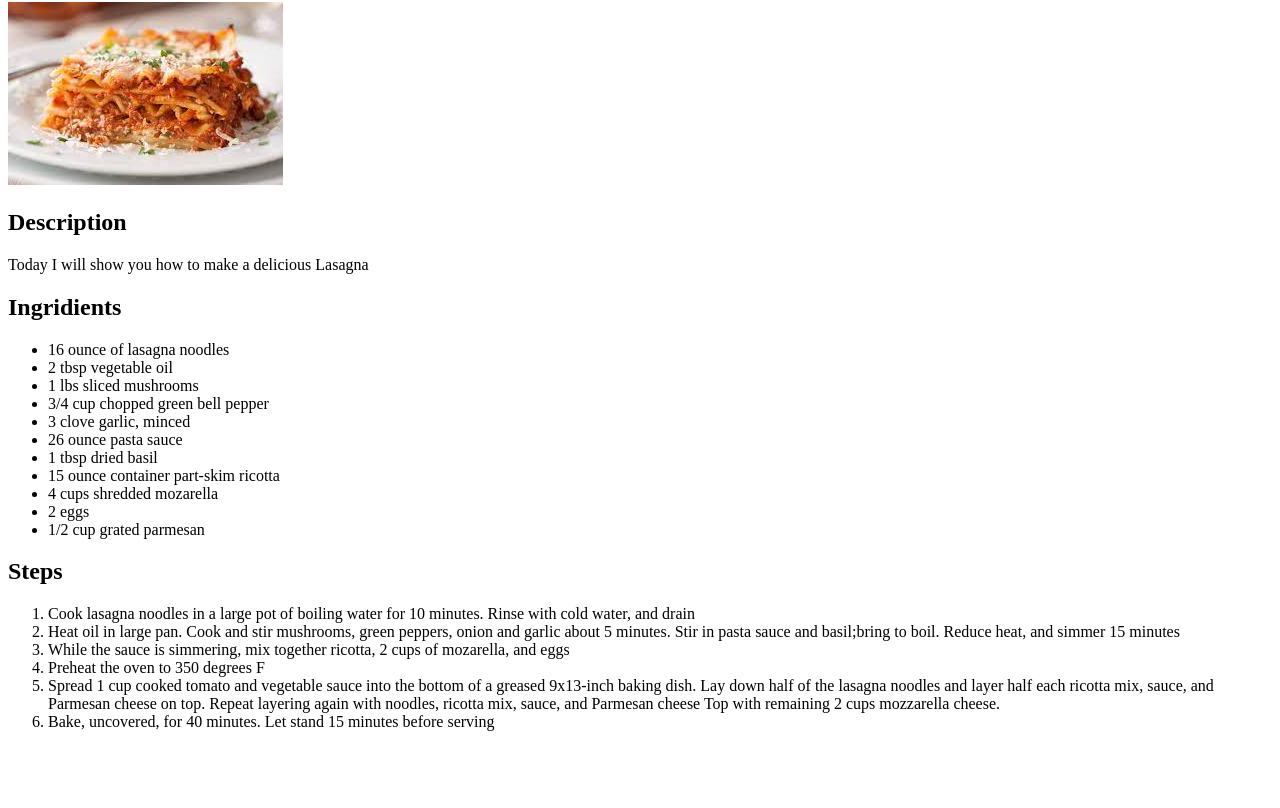
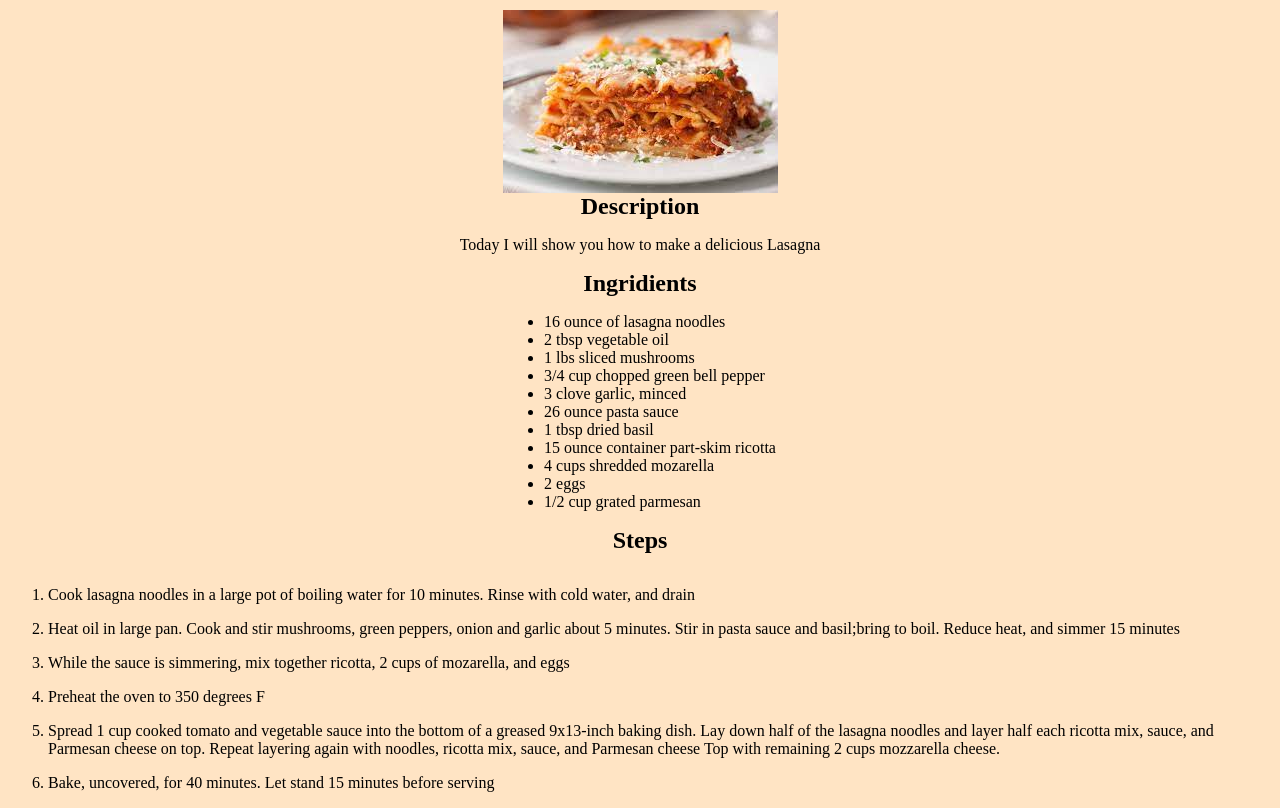
Before and after one commit to Manuhe-Negash/odin-recipes, a plain HTML site: page recipes/lasagna.html in a window 1280 px wide. Shown: the part 78-886 px from the top of the page. Before the commit the page ends 825 px from the top, so only its background shows below. Drawn offline with Linux system fonts and the light colour scheme.

Commit message:
Integrate css

```diff
--- /dev/null
+++ b/recipes/TomatoSaladRecipe.css
@@ -0,0 +1,19 @@
+body {
+    background-color: bisque;
+}
+.container {
+    height : 100vh;
+    display: flex;
+    flex-direction: column;
+    align-items: center;
+}
+
+h2 {
+    margin-top: 0;
+    margin-bottom: 0;
+}
+
+h3 {
+    margin-top: 0;
+    margin-bottom: 0;
+}
--- /dev/null
+++ b/recipes/burger.css
@@ -0,0 +1,14 @@
+body {
+    background-color: bisque;
+}
+.container {
+    height : 100vh;
+    display: flex;
+    flex-direction: column;
+    align-items: center;
+}
+
+h2 {
+    margin-top: 0;
+    margin-bottom: 0;
+}
--- /dev/null
+++ b/recipes/lasagna.css
@@ -0,0 +1,15 @@
+
+body {
+    background-color: bisque;
+}
+.container {
+    height : 100vh;
+    display: flex;
+    flex-direction: column;
+    align-items: center;
+}
+
+h2 {
+    margin-top: 0;
+    margin-bottom: 0;
+}
--- a/recipes/lasagna.html
+++ b/recipes/lasagna.html
@@ -3,8 +3,10 @@
 <head>
     <meta charset="UTF-8">
     <title>Lasagna Recipe</title>
+    <link rel="stylesheet" href="lasagna.css">
 </head>
 <body>
+    <div class="container">
       <h1>Lasagna recipe</h1>
       <img src="../images/download.jpg" alt="Lasagna image">
       <h2>Description</h2>
@@ -25,16 +27,18 @@
       </ul>
       <h2>Steps</h2>
       <ol>
-        <li>Cook lasagna noodles in a large pot of boiling water for 10 minutes. Rinse with cold water, and drain</li>
-        <li>Heat oil in large pan. Cook and stir mushrooms, green peppers, onion and garlic about 5 minutes. Stir in pasta sauce and basil;bring to boil. Reduce heat, and simmer 15 minutes</li>
-        <li>While the sauce is simmering, mix together ricotta, 2 cups of mozarella, and eggs</li>
-        <li>Preheat the oven to 350 degrees F</li>
-        <li>Spread 1 cup cooked tomato and vegetable sauce into the bottom of a greased 9x13-inch baking dish.
+        <li><p>Cook lasagna noodles in a large pot of boiling water for 10 minutes. Rinse with cold water, and drain</p></li>
+        <li><p>Heat oil in large pan. Cook and stir mushrooms, green peppers, onion and garlic about 5 minutes. Stir in pasta sauce and basil;bring to boil. Reduce heat, and simmer 15 minutes</p></li>
+        <li><p>While the sauce is simmering, mix together ricotta, 2 cups of mozarella, and eggs</p></li>
+        <li><p>Preheat the oven to 350 degrees F</p></li>
+        <li><p>Spread 1 cup cooked tomato and vegetable sauce into the bottom of a greased 9x13-inch baking dish.
             Lay down half of the lasagna noodles and layer half each ricotta mix, sauce, and Parmesan cheese on top.
             Repeat layering again with noodles, ricotta mix, sauce, and Parmesan cheese
             Top with remaining 2 cups mozzarella cheese.
+            </p>
         </li>
-        <li>Bake, uncovered, for 40 minutes. Let stand 15 minutes before serving</li>
+        <li><p>Bake, uncovered, for 40 minutes. Let stand 15 minutes before serving</p></li>
       </ol>
+    </div>
 </body>
 </html>
--- /dev/null
+++ b/style.css
@@ -0,0 +1,16 @@
+* {
+    margin: 0;
+    padding: 0;
+}
+
+h1 {
+    margin-top: 25px;
+}
+.container {
+    background-color: bisque;
+    height : 100vh;
+    display: flex;
+    flex-direction: column;
+    align-items: center;
+    gap: 25px;
+}
```
Also changed, not shown: index.html (+8 -6 lines), recipes/TomatoSaladRecipe.html (+3 -0 lines), recipes/burger.html (+3 -0 lines), images/kitchen.jpg (added). Lines whose indentation alone changed are shown as unchanged.
